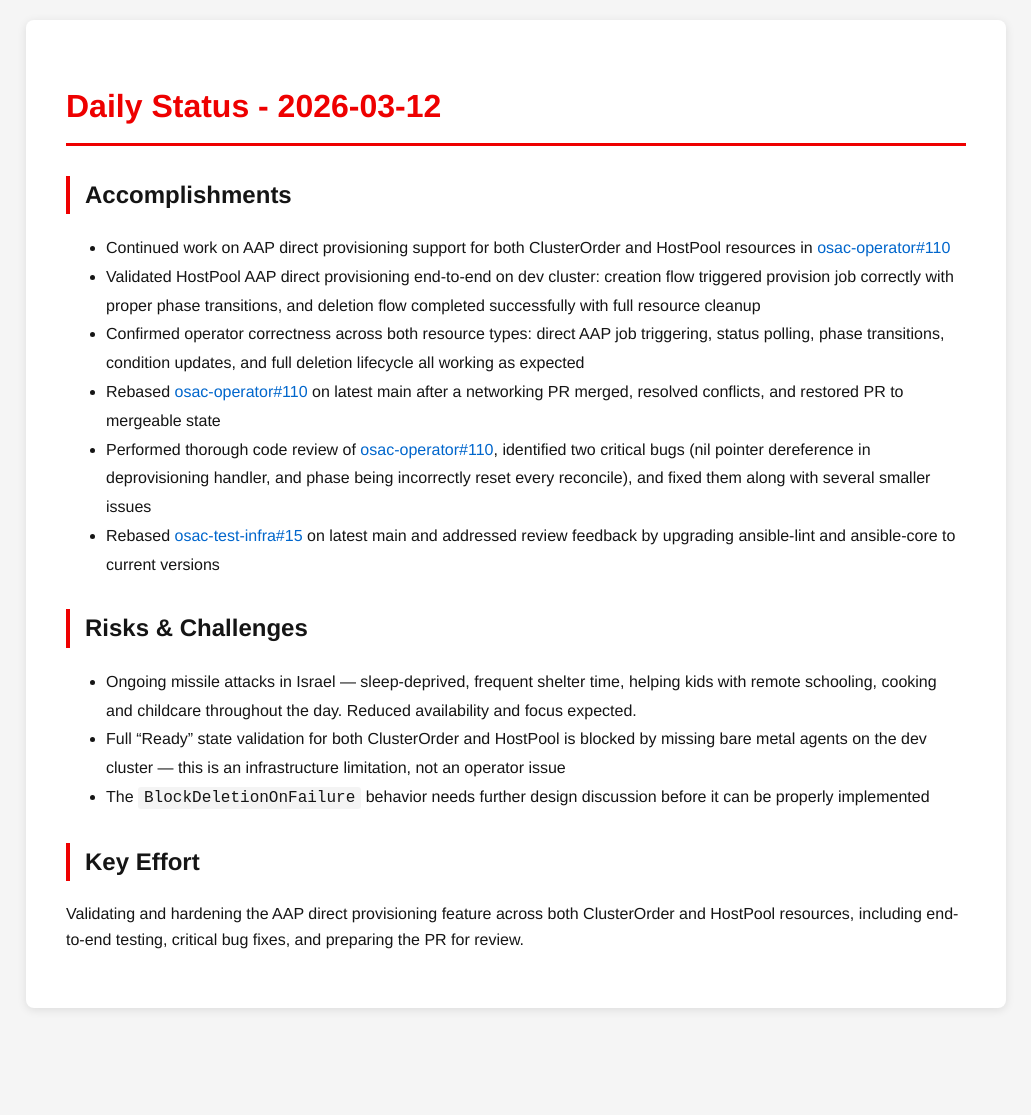
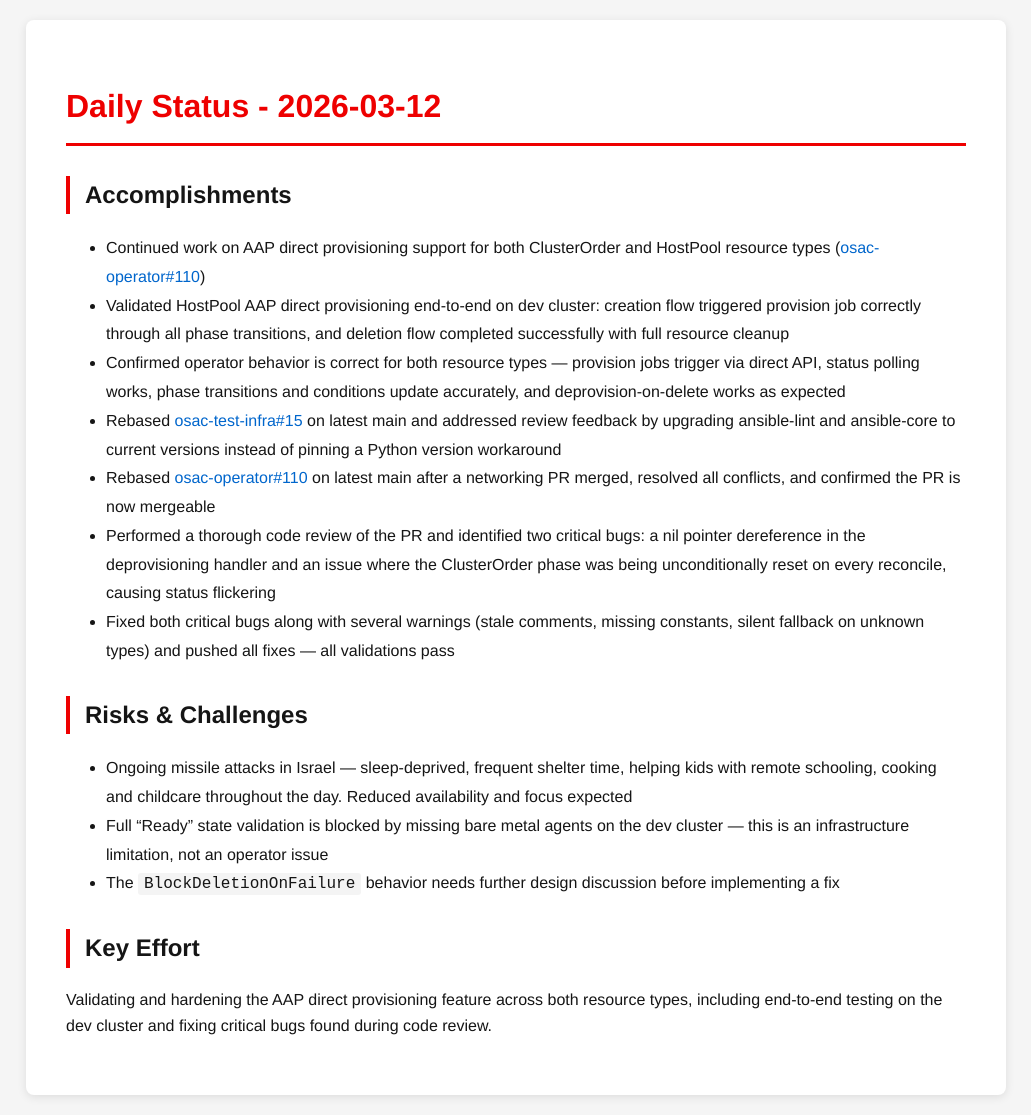
Before and after one commit to tzvatot/daily-status, a Jekyll site: the page built from 2026-03-12.md, in a window 1280 px wide. Shown: the whole page, without its empty margins (124-1155 px from the left). Built offline with Jekyll 4.4.1, drawn with Linux system fonts in a browser that asks for light colours; before the commit the page ends 1028 px from its top, so only the background shows below that.

Commit message:
Daily status update - 2026-03-12

```diff
--- a/2026-03-12.md
+++ b/2026-03-12.md
@@ -7,17 +7,18 @@
 # Daily Status - 2026-03-12
 
 ## Accomplishments
-- Continued work on AAP direct provisioning support for both ClusterOrder and HostPool resources in [osac-operator#110](https://github.com/osac-project/osac-operator/pull/110)
-- Validated HostPool AAP direct provisioning end-to-end on dev cluster: creation flow triggered provision job correctly with proper phase transitions, and deletion flow completed successfully with full resource cleanup
-- Confirmed operator correctness across both resource types: direct AAP job triggering, status polling, phase transitions, condition updates, and full deletion lifecycle all working as expected
-- Rebased [osac-operator#110](https://github.com/osac-project/osac-operator/pull/110) on latest main after a networking PR merged, resolved conflicts, and restored PR to mergeable state
-- Performed thorough code review of [osac-operator#110](https://github.com/osac-project/osac-operator/pull/110), identified two critical bugs (nil pointer dereference in deprovisioning handler, and phase being incorrectly reset every reconcile), and fixed them along with several smaller issues
-- Rebased [osac-test-infra#15](https://github.com/osac-project/osac-test-infra/pull/15) on latest main and addressed review feedback by upgrading ansible-lint and ansible-core to current versions
+- Continued work on AAP direct provisioning support for both ClusterOrder and HostPool resource types ([osac-operator#110](https://github.com/osac-project/osac-operator/pull/110))
+- Validated HostPool AAP direct provisioning end-to-end on dev cluster: creation flow triggered provision job correctly through all phase transitions, and deletion flow completed successfully with full resource cleanup
+- Confirmed operator behavior is correct for both resource types — provision jobs trigger via direct API, status polling works, phase transitions and conditions update accurately, and deprovision-on-delete works as expected
+- Rebased [osac-test-infra#15](https://github.com/osac-project/osac-test-infra/pull/15) on latest main and addressed review feedback by upgrading ansible-lint and ansible-core to current versions instead of pinning a Python version workaround
+- Rebased [osac-operator#110](https://github.com/osac-project/osac-operator/pull/110) on latest main after a networking PR merged, resolved all conflicts, and confirmed the PR is now mergeable
+- Performed a thorough code review of the PR and identified two critical bugs: a nil pointer dereference in the deprovisioning handler and an issue where the ClusterOrder phase was being unconditionally reset on every reconcile, causing status flickering
+- Fixed both critical bugs along with several warnings (stale comments, missing constants, silent fallback on unknown types) and pushed all fixes — all validations pass
 
 ## Risks & Challenges
-- Ongoing missile attacks in Israel — sleep-deprived, frequent shelter time, helping kids with remote schooling, cooking and childcare throughout the day. Reduced availability and focus expected.
-- Full "Ready" state validation for both ClusterOrder and HostPool is blocked by missing bare metal agents on the dev cluster — this is an infrastructure limitation, not an operator issue
-- The `BlockDeletionOnFailure` behavior needs further design discussion before it can be properly implemented
+- Ongoing missile attacks in Israel — sleep-deprived, frequent shelter time, helping kids with remote schooling, cooking and childcare throughout the day. Reduced availability and focus expected
+- Full "Ready" state validation is blocked by missing bare metal agents on the dev cluster — this is an infrastructure limitation, not an operator issue
+- The `BlockDeletionOnFailure` behavior needs further design discussion before implementing a fix
 
 ## Key Effort
-Validating and hardening the AAP direct provisioning feature across both ClusterOrder and HostPool resources, including end-to-end testing, critical bug fixes, and preparing the PR for review.
+Validating and hardening the AAP direct provisioning feature across both resource types, including end-to-end testing on the dev cluster and fixing critical bugs found during code review.
```
